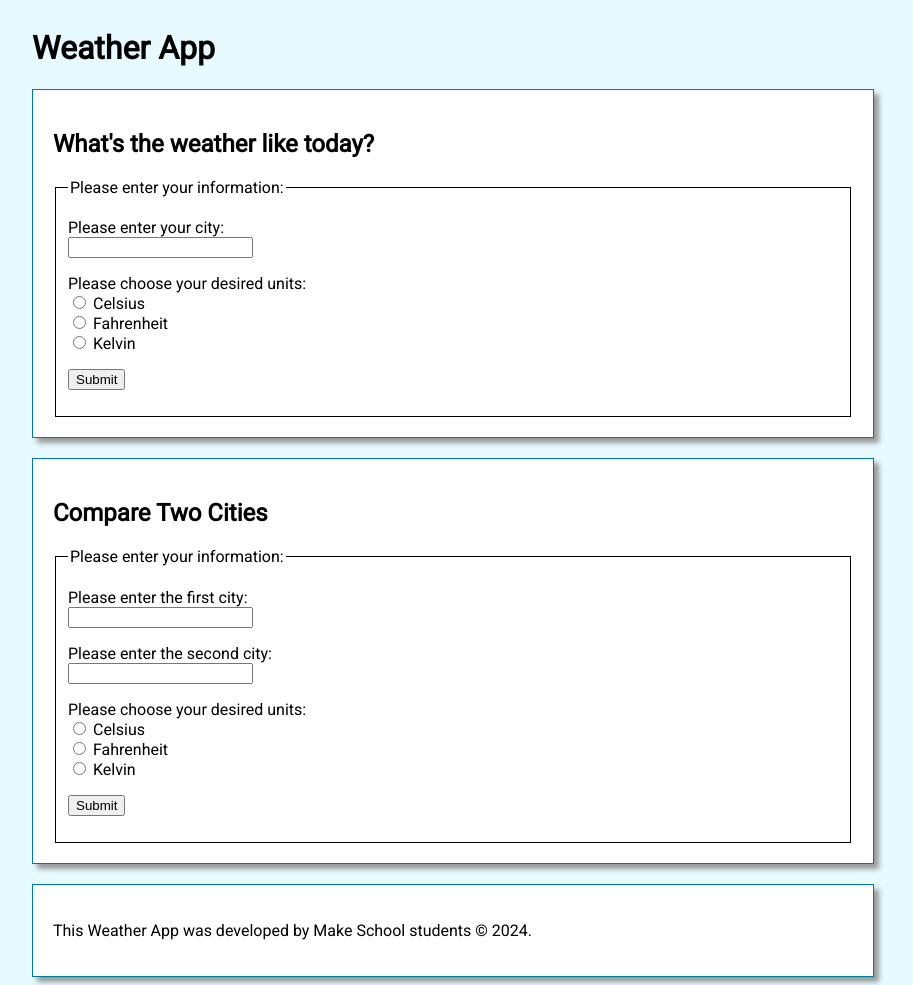
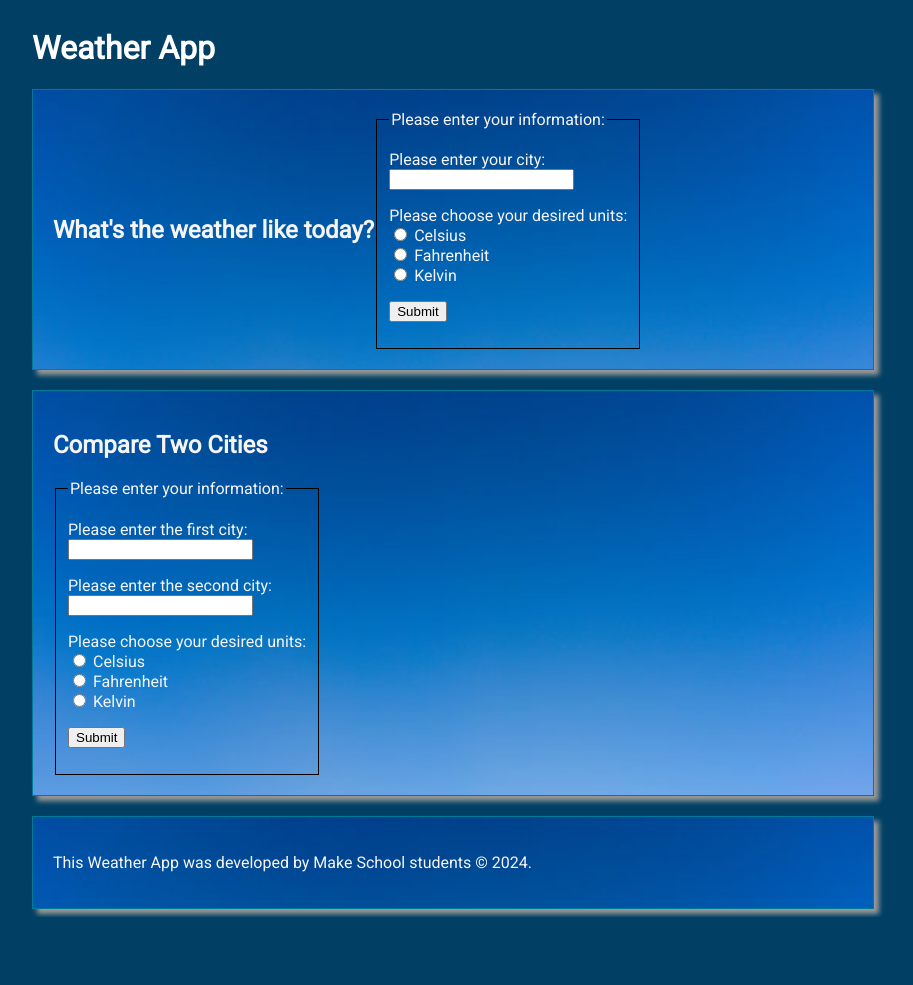
Before and after one commit to xcbhx/1710_Weather_App_API, a Flask app: page / in a window 1280 px wide. Shown: the whole page, without its empty margins (208-1121 px from the left). After the commit the page ends 917 px from the top, so only its background shows below. Run offline with Flask 3, Linux system fonts and the light colour scheme.

Commit message:
changed style

```diff
--- a/static/style.css
+++ b/static/style.css
@@ -1,5 +1,5 @@
 body {
-    background-color: #e6faff;
+    background-color: #014064;
     display: flex;
     justify-content: center;
     font-family: "Roboto", sans-serif;
@@ -10,12 +10,26 @@ main {
 }
 
 main > section {
+    display: flex;
+    align-items: center;
     background-color: #fff;
     border: 1px solid #007a99;
     box-shadow: 5px 5px 5px #999;
     padding: 20px;
     margin-top: 20px;
     width: 100%;
+    background-image: url('imgbackground.jpg');
+    background-size: cover;
+    color: rgb(247, 244, 244);
+}
+
+section > div {
+    display: flex;
+    flex-direction: column;
+}
+
+section > ul {
+    list-style-type: none;
 }
 
 fieldset {
@@ -23,6 +37,6 @@ fieldset {
 }
 
 h1 a {
-    color: #000;
+    color: #ffffff;
     text-decoration: none;
 }
--- a/templates/results.html
+++ b/templates/results.html
@@ -2,8 +2,10 @@
 {% block content %}
 
 <section>
-    <h1>Weather in {{ city }}</h1>
-    <p>on {{ date }}</p>
+    <div>
+        <h1>Weather in {{ city }}</h1>
+        <p>on {{ date }}</p>
+    </div>
 
 
     <ul>
```
Also changed, not shown: static/imgbackground.jpg (added).
